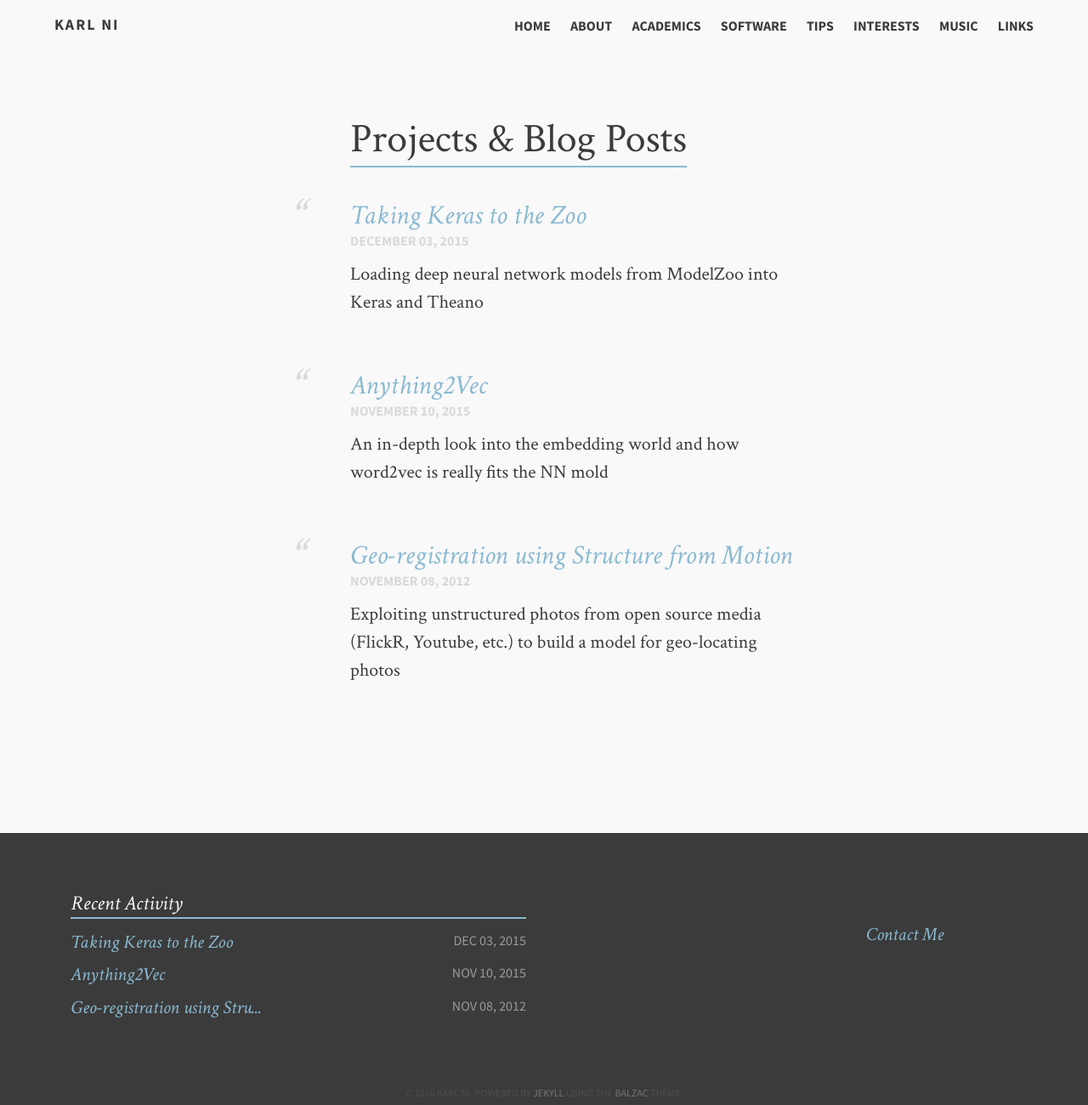
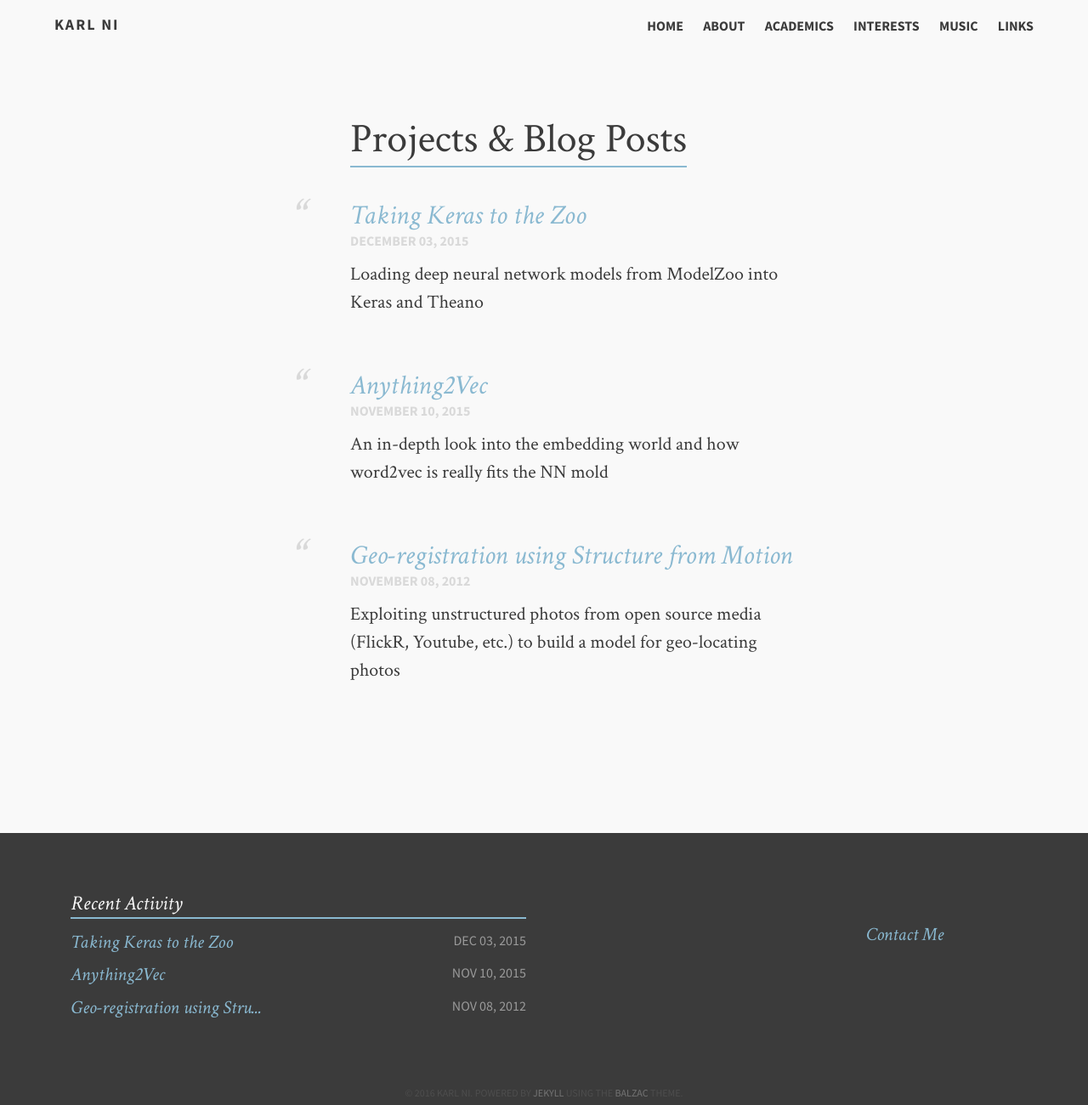
Before and after one commit to UCKarl/UCKarl.github.io, a Jekyll site: the page built from index.md, in a window 1280 px wide. Shown: the whole page at 85% size. Built offline with Jekyll 4.4.1, drawn with Linux system fonts in a browser that asks for light colours.

Commit message:
Updated YAML to exclude software and tips

```diff
--- a/_config.yml
+++ b/_config.yml
@@ -22,10 +22,6 @@ links:
     url: /about
   - title: Academics
     url: /publications
-  - title: Software
-    url: /software
-  - title: Tips
-    url: /tips
   - title: Interests
     url: /interests
   - title: Music
```
Also changed, not shown: pix/20150716_205840.jpg (added), pix/20150813_151430-EFFECTS-edited.jpg (added), pix/20150816_061234_HDR.jpg (added), pix/IMG_20150406_065720323-edited.jpg (added), 2 other files.
